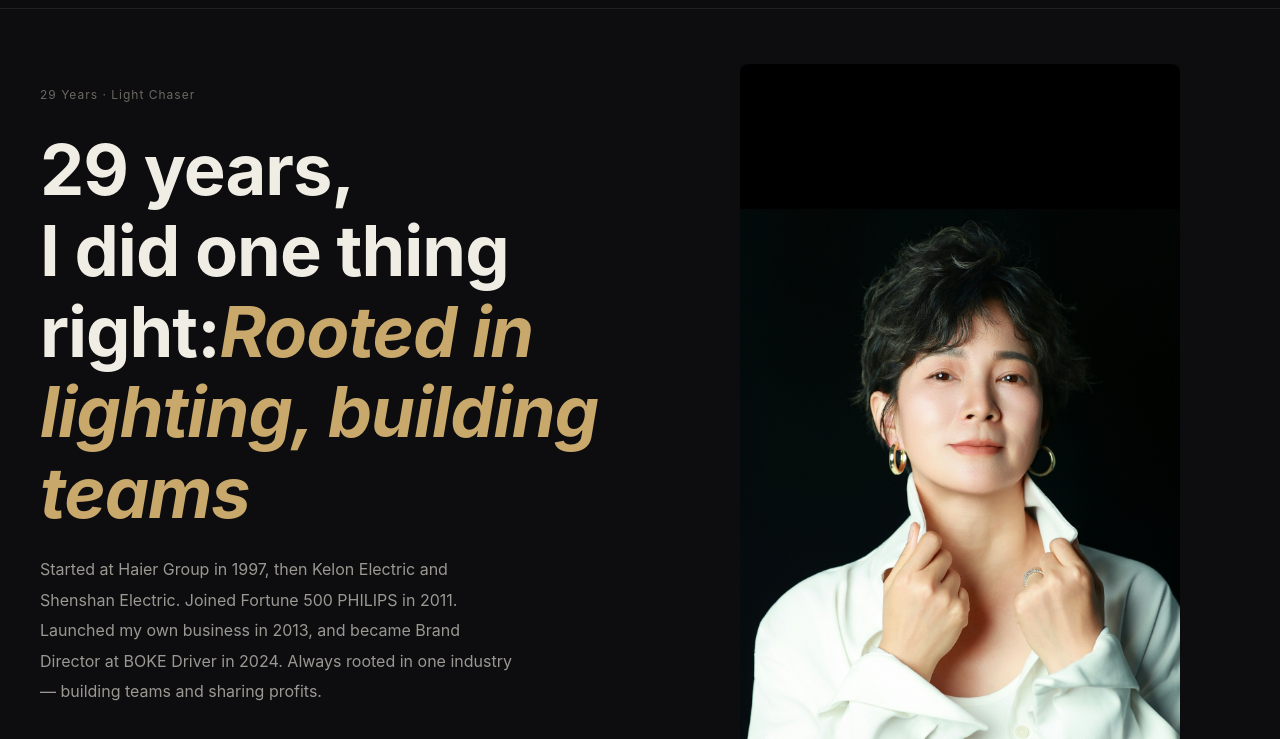
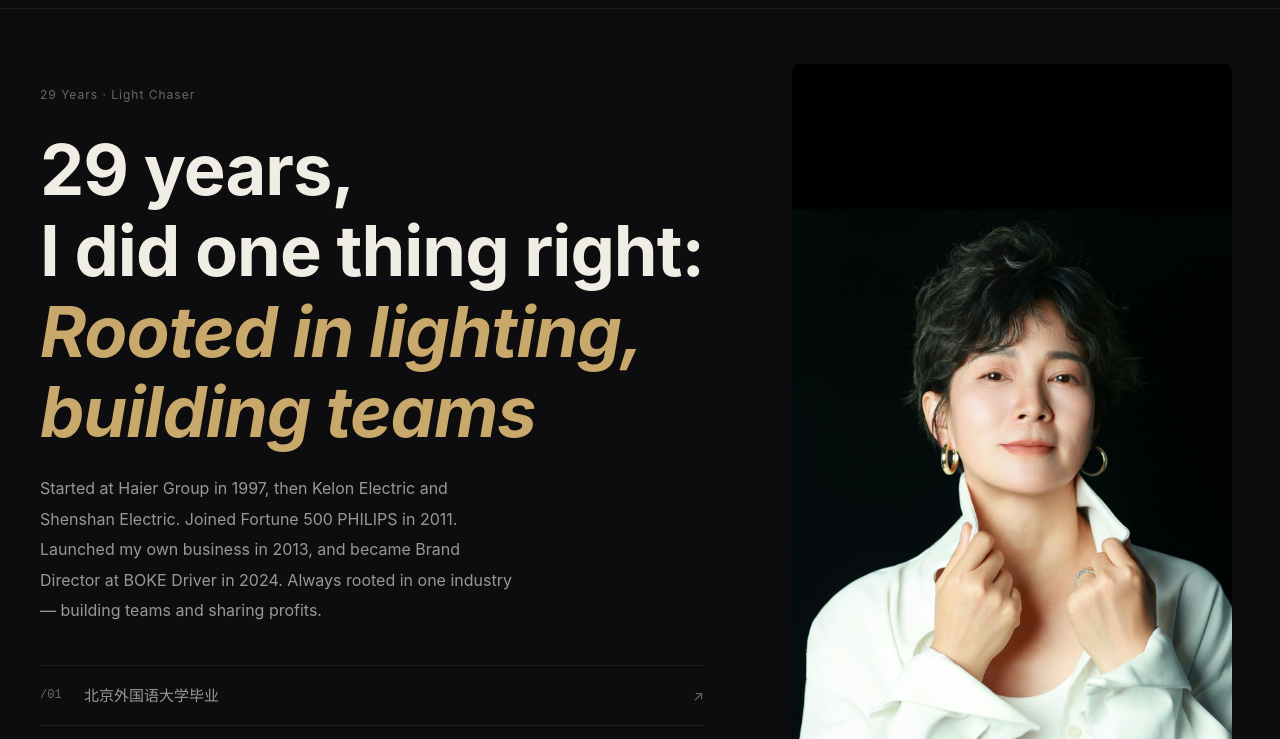
Before and after one commit to LIYIFEI1424/COCO, a plain HTML site: page index.html in a window 1280 px wide. Shown: the part 56-795 px from the top of the page. Drawn offline with Linux system fonts and the light colour scheme.

Commit message:
fix: 防止标题'我做对了一件事：'在换行时被拆分

```diff
--- a/index.html
+++ b/index.html
@@ -341,6 +341,10 @@
             letter-spacing: -1px;
             margin-bottom: 20px;
             color: var(--text);
+        }
+
+        .hero-title .nowrap {
+            white-space: nowrap;
         }
 
         .hero-title .accent-line {
@@ -920,7 +924,7 @@
                     29 年 <span>·</span> 追光人
                 </div>
                 <h1 class="hero-title" data-i18n="hero.title">
-                    29年，<br>我做对了一件事：<span class="accent-line">扎根照明、搭建团队</span>
+                    29年，<br><span class="nowrap">我做对了一件事：</span><br><span class="accent-line">扎根照明、搭建团队</span>
                 </h1>
                 <p class="hero-desc" data-i18n="hero.desc">
                     1997年从海尔集团起步，历经科龙电器、深汕电器，2011年进入世界500强PHILIPS，2013年自主创业，2024年任BOKE驱动品牌总监。始终扎根一个行业，搭建团队、分享利润。
@@ -1214,7 +1218,7 @@
                 'nav.contact': '联系',
                 'nav.cta': '合作入口 →',
                 'hero.breadcrumb': '29 年 · 追光人',
-                'hero.title': '29年，<br>我做对了一件事：<span class="accent-line">扎根照明、搭建团队</span>',
+                'hero.title': '29年，<br><span class="nowrap">我做对了一件事：</span><br><span class="accent-line">扎根照明、搭建团队</span>',
                 'hero.desc': '1997年从海尔集团起步，历经科龙电器、深汕电器，2011年进入世界500强PHILIPS，2013年自主创业，2024年任BOKE驱动品牌总监。始终扎根一个行业，搭建团队、分享利润。',
                 'hero.quote': '如果要给这29年一句注解',
                 'hero.quoteSource': '让照明改变生活',
@@ -1292,7 +1296,7 @@
                 'nav.contact': 'Contact',
                 'nav.cta': 'Contact Me →',
                 'hero.breadcrumb': '29 Years · Light Chaser',
-                'hero.title': '29 years,<br>I did one thing right:<span class="accent-line">Rooted in lighting, building teams</span>',
+                'hero.title': '29 years,<br><span class="nowrap">I did one thing right:</span><br><span class="accent-line">Rooted in lighting, building teams</span>',
                 'hero.desc': 'Started at Haier Group in 1997, then Kelon Electric and Shenshan Electric. Joined Fortune 500 PHILIPS in 2011. Launched my own business in 2013, and became Brand Director at BOKE Driver in 2024. Always rooted in one industry — building teams and sharing profits.',
                 'hero.quote': 'If I had to annotate these 29 years in one line',
                 'hero.quoteSource': 'Let lighting change lives',
```
